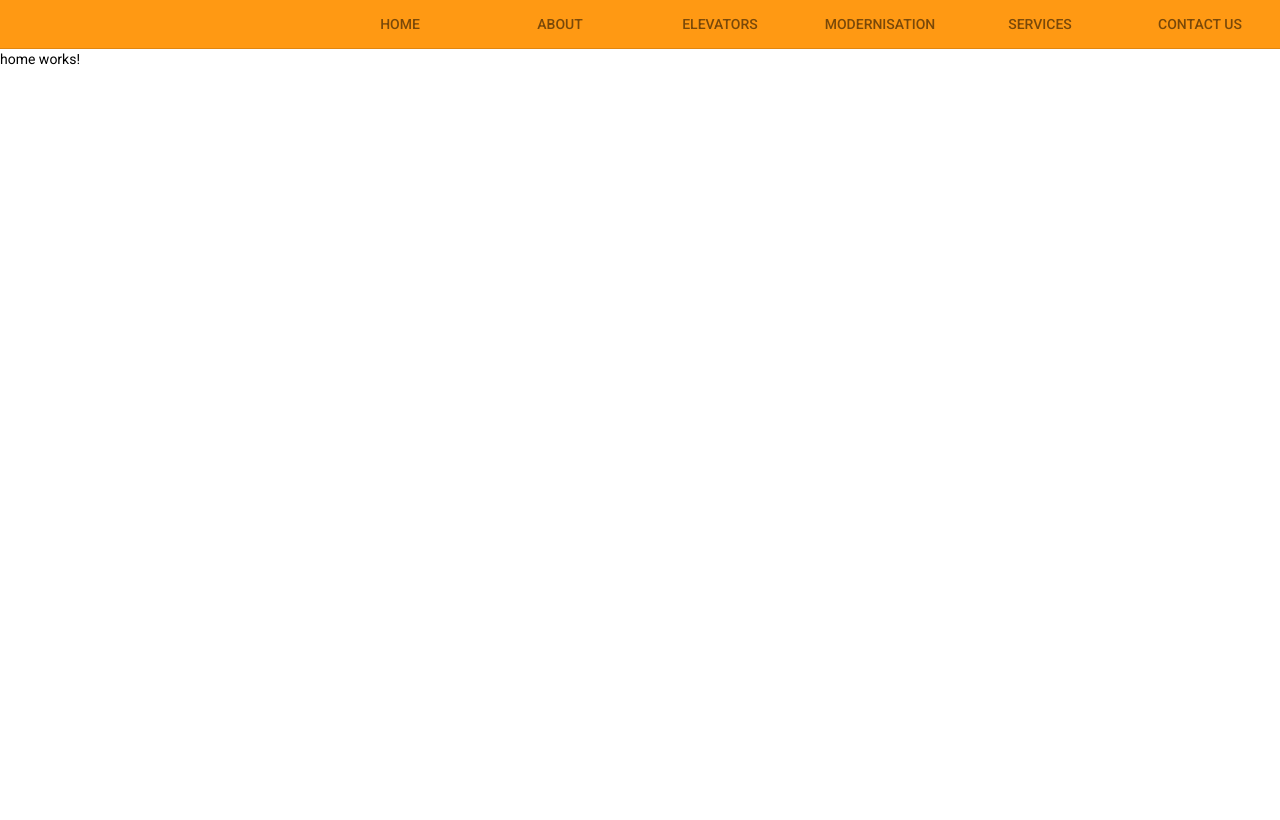
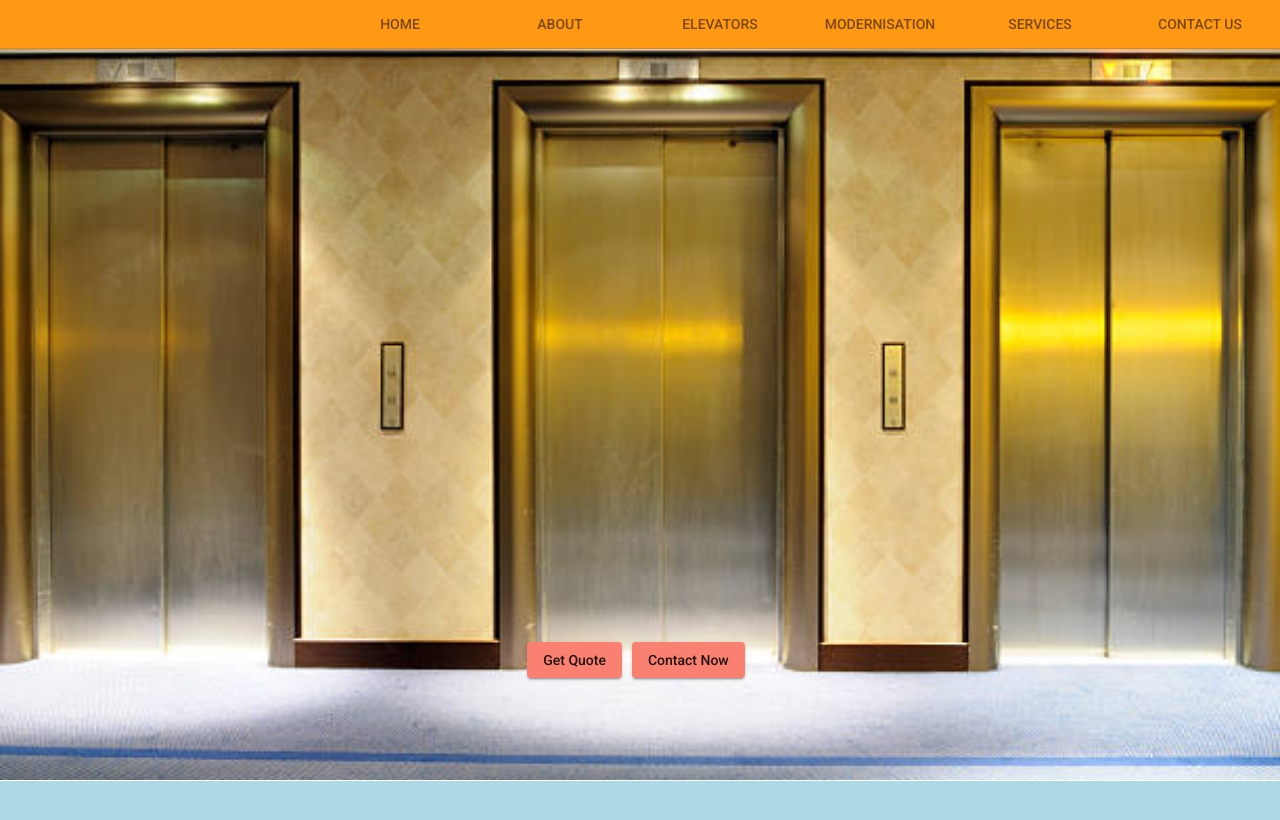
Before and after one commit to mohanrajpremnath/SafcoElevators, an Angular app: page /home in a window 1280 px wide. Shown: the top 820 px of the page. Built offline with nearby package versions, Linux system fonts and the light colour scheme.

Commit message:
Home banner changes

```diff
--- a/src/app/home/home.component.css
+++ b/src/app/home/home.component.css
@@ -0,0 +1,12 @@
+mat-grid-tile {
+    background: lightblue;
+  }
+
+  .example-button-row {
+    display: table-cell;
+    width: 490px;
+  }
+
+  .example-button-row .mat-button-base {
+    margin: 8px 8px 8px 0;
+  }
--- a/src/app/home/home.component.html
+++ b/src/app/home/home.component.html
@@ -1 +1,12 @@
-<p>home works!</p>
+<mat-grid-list cols="1" rowHeight="3.5:2">
+    <mat-grid-tile>
+        <img style="width: 100% !important" src="{{myVar}}">
+        <div class="example-button-row" style="position: absolute; margin: auto; text-align: center; top: 80%">
+            <a mat-raised-button routerLink="/contactus" style="background-color: salmon; margin-right: 10px">Get Quote</a>
+            <a mat-raised-button routerLink="/contactus" style="background-color: salmon">Contact Now</a>
+        </div>
+    </mat-grid-tile>
+    <mat-grid-tile>2</mat-grid-tile>
+    <mat-grid-tile>3</mat-grid-tile>
+    <mat-grid-tile>4</mat-grid-tile>
+  </mat-grid-list>
--- a/src/app/home/home.component.ts
+++ b/src/app/home/home.component.ts
@@ -1,9 +1,10 @@
-import { Component, OnInit } from '@angular/core';
+import { Component, OnInit, ViewEncapsulation } from '@angular/core';
 
 @Component({
   selector: 'app-home',
   templateUrl: './home.component.html',
-  styleUrls: ['./home.component.css']
+  styleUrls: ['./home.component.css'],
+  encapsulation: ViewEncapsulation.None
 })
 export class HomeComponent implements OnInit {
 
@@ -12,4 +13,6 @@ export class HomeComponent implements OnInit {
   ngOnInit(): void {
   }
 
+  myVar = "./assets/images/HomeBanner.jpg";
+
 }
```
Also changed, not shown: src/app/headers/headers.component.html (+1 -13 lines), src/app/material/material.module.ts (+8 -2 lines), src/assets/images/HomeBanner.jpg (added).
